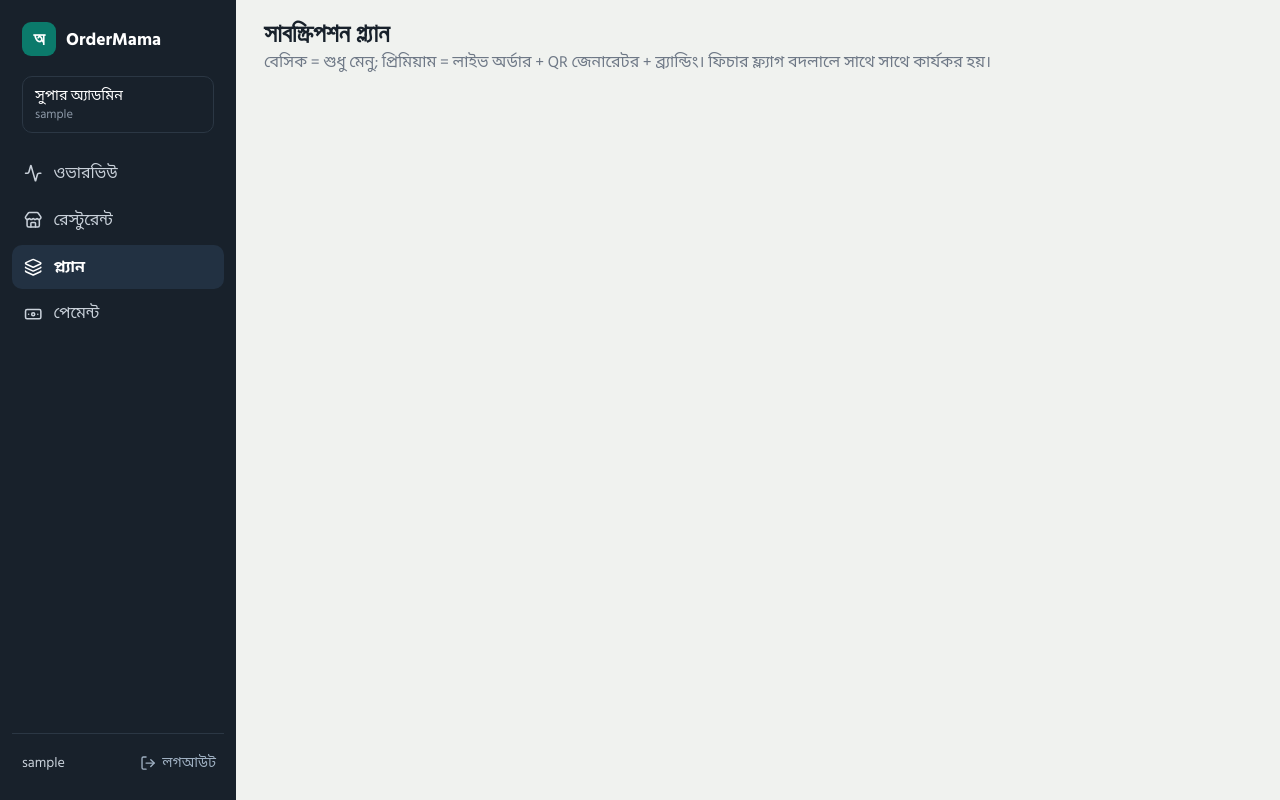
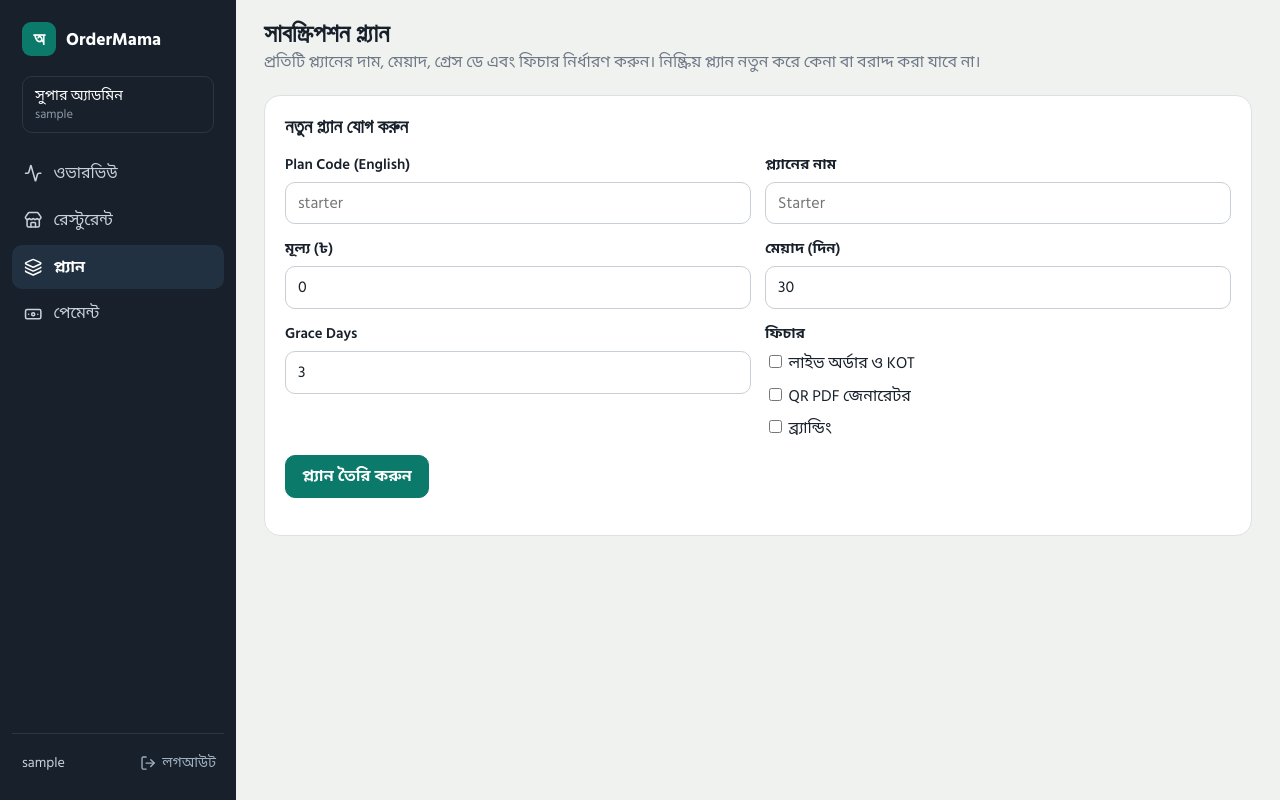
Before and after one commit to sobuzytp/OrderMama, a Django app: page /super-admin/plans/ in a window 1280 px wide. Run offline with Django 5.2, Linux system fonts and the light colour scheme; the visitor is signed in with stand-in values (Sample User, id 1); data that the repository does not hold is empty; parts of the project's set-up code (start-up, migrations or seed data) failed here and were passed over; some libraries are stand-ins or nearby versions; some web fonts are replaced.

Commit message:
Phase 2: implement subscription and super admin management

```diff
--- a/templates/superadmin/plans.html
+++ b/templates/superadmin/plans.html
@@ -1,5 +1,25 @@
 {% extends "superadmin/base.html" %}
 {% block content %}
-<div class="page-head"><div><h1>সাবস্ক্রিপশন প্ল্যান</h1><p>বেসিক = শুধু মেনু; প্রিমিয়াম = লাইভ অর্ডার + QR জেনারেটর + ব্র্যান্ডিং। ফিচার ফ্ল্যাগ বদলালে সাথে সাথে কার্যকর হয়।</p></div></div>
+<div class="page-head"><div><h1>সাবস্ক্রিপশন প্ল্যান</h1><p>প্রতিটি প্ল্যানের দাম, মেয়াদ, গ্রেস ডে এবং ফিচার নির্ধারণ করুন। নিষ্ক্রিয় প্ল্যান নতুন করে কেনা বা বরাদ্দ করা যাবে না।</p></div></div>
+<section class="panel" style="margin-bottom:18px">
+  <div class="panel-head"><h2>নতুন প্ল্যান যোগ করুন</h2></div>
+  <form id="create-plan" class="form-grid">
+    {% csrf_token %}
+    <div class="grid2">
+      <div class="field"><label for="new-code">Plan Code (English)</label><input class="inp" id="new-code" name="code" required maxlength="20" pattern="[a-z0-9-]+" placeholder="starter"></div>
+      <div class="field"><label for="new-name">প্ল্যানের নাম</label><input class="inp" id="new-name" name="name" required maxlength="60" placeholder="Starter"></div>
+    </div>
+    <div class="grid2">
+      <div class="field"><label for="new-price">মূল্য (৳)</label><input class="inp" id="new-price" name="price" type="number" min="0" step="0.01" required value="0"></div>
+      <div class="field"><label for="new-days">মেয়াদ (দিন)</label><input class="inp" id="new-days" name="duration_days" type="number" min="1" max="3650" required value="30"></div>
+    </div>
+    <div class="grid2">
+      <div class="field"><label for="new-grace">Grace Days</label><input class="inp" id="new-grace" name="grace_days" type="number" min="0" max="365" required value="3"></div>
+      <div class="field"><label>ফিচার</label><div style="display:grid;gap:8px"><label><input type="checkbox" name="live_orders"> লাইভ অর্ডার ও KOT</label><label><input type="checkbox" name="qr_generator"> QR PDF জেনারেটর</label><label><input type="checkbox" name="branding"> ব্র্যান্ডিং</label></div></div>
+    </div>
+    <button class="btn primary" type="submit">প্ল্যান তৈরি করুন</button>
+    <div id="create-plan-error" class="err-text" role="alert"></div>
+  </form>
+</section>
 <div class="plans" id="plans"></div>
 {% endblock %}
```
